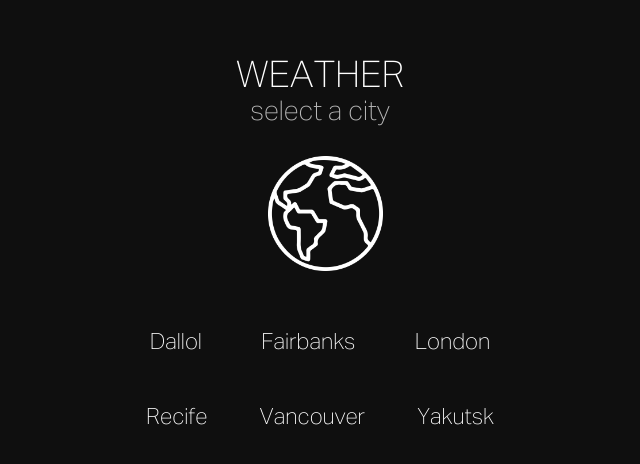
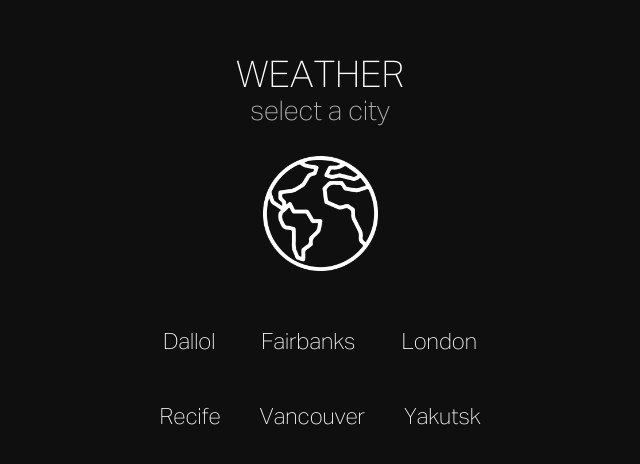
Before and after one commit to reinaldoleal/my-challenge-tds, a React (Vite) app: page / in a window 1280 px wide. Shown: the part 114-578 px from the top of the page, without its empty margins (320-960 px from the left). Built offline with nearby package versions, Linux system fonts and the light colour scheme.

Commit message:
ajustes de layout

```diff
--- a/src/assets/sass/style.sass
+++ b/src/assets/sass/style.sass
@@ -15,9 +15,9 @@
         padding: 1.1rem
 
 .center
+    width: 360px
+    height: 425px
     margin-top: 170px
-    width: 400px
-    height: 425px
 
     @include mixins.mobile
         margin-top: 50px
@@ -25,7 +25,7 @@
         height: 100vh
 
 .header
-    width: 400px
+    width: 360px
     height: 70px
 
     text-align: center
@@ -42,7 +42,7 @@
         opacity: .7
 
 .globe
-    width: 400px
+    width: 350px
     height: 170px
     padding: 5px
 
@@ -64,7 +64,7 @@
                 height: 100px
 
 .cities
-    width: 400px
+    width: 360px
     height: 150px
 
     display: flex
@@ -94,27 +94,6 @@
 
     @include mixins.mobile
         padding: 1.1rem
-
-.default
-    background: variables.$bg-color
-    color: variables.$text-color-white
-    border-color: variables.$text-color-white
-
-.snowy
-    background: variables.$snowy-color
-    color: variables.$text-color-black
-    border-color: variables.$text-color-black
-
-.sunny
-    background: variables.$sunny-color
-    color: variables.$text-color-white
-    border-color: variables.$text-color-white
-
-.rainy
-    background: variables.$rainy-color
-    color: variables.$text-color-white
-    border-color: variables.$text-color-white
-
 .nav
     height: 10%
 
@@ -207,7 +186,7 @@
 
     &-grid
         height: 50px
-        width: 6.4em
+        width: 6.3em
         text-align: center
 
         p
@@ -222,3 +201,23 @@
         margin-top: 1.4em
         height: 1.5em
         opacity: .3
+
+.default
+    background: variables.$bg-color
+    color: variables.$text-color-white
+    border-color: variables.$text-color-white
+
+.snowy
+    background: variables.$snowy-color
+    color: variables.$text-color-black
+    border-color: variables.$text-color-black
+
+.sunny
+    background: variables.$sunny-color
+    color: variables.$text-color-white
+    border-color: variables.$text-color-white
+
+.rainy
+    background: variables.$rainy-color
+    color: variables.$text-color-white
+    border-color: variables.$text-color-white
```
